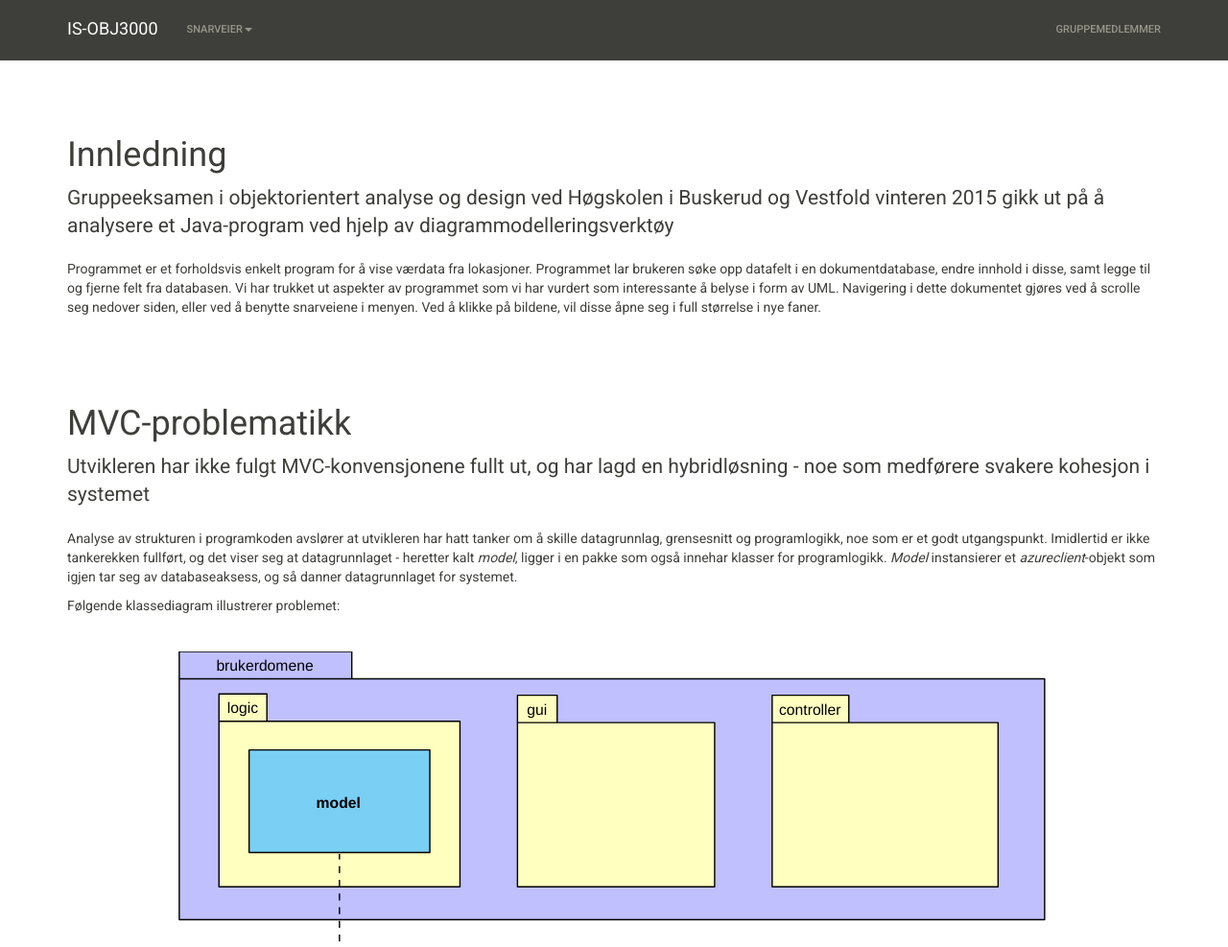
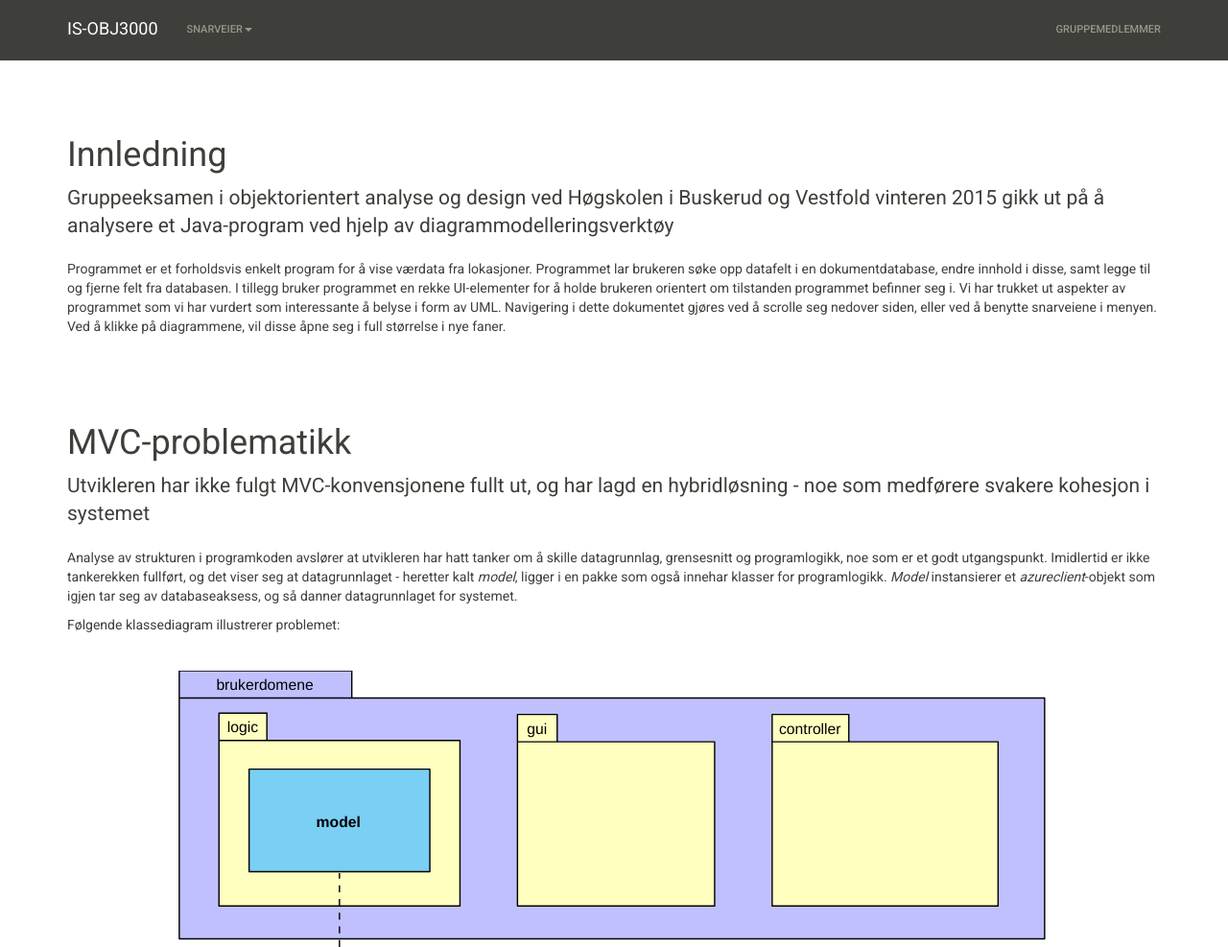
Before and after one commit to espen357moe/OBJ3000-eksamen, a plain HTML site: page index.html in a window 1280 px wide. Shown: the top 987 px of the page at 96% size. Drawn offline with Linux system fonts and the light colour scheme.

Commit message:
Presiserte ordlyden

```diff
--- a/index.html
+++ b/index.html
@@ -46,7 +46,7 @@
               <h1 id="Innledning">Innledning</h1>
                 <p class="lead">Gruppeeksamen i objektorientert analyse og design ved Høgskolen i Buskerud og Vestfold vinteren 2015 gikk ut på å analysere et Java-program ved hjelp av diagrammodelleringsverktøy</p>
 
-                <p>Programmet er et forholdsvis enkelt program for å vise værdata fra lokasjoner. Programmet lar brukeren søke opp datafelt i en dokumentdatabase, endre innhold i disse, samt legge til og fjerne felt fra databasen. Vi har trukket ut aspekter av programmet som vi har vurdert som interessante å belyse i form av UML. Navigering i dette dokumentet gjøres ved å scrolle seg nedover siden, eller ved å benytte snarveiene i menyen. Ved å klikke på bildene, vil disse åpne seg i full størrelse i nye faner.</p>
+                <p>Programmet er et forholdsvis enkelt program for å vise værdata fra lokasjoner. Programmet lar brukeren søke opp datafelt i en dokumentdatabase, endre innhold i disse, samt legge til og fjerne felt fra databasen. I tillegg bruker programmet en rekke UI-elementer for å holde brukeren orientert om tilstanden programmet befinner seg i. Vi har trukket ut aspekter av programmet som vi har vurdert som interessante å belyse i form av UML. Navigering i dette dokumentet gjøres ved å scrolle seg nedover siden, eller ved å benytte snarveiene i menyen. Ved å klikke på diagrammene, vil disse åpne seg i full størrelse i nye faner.</p>
             </section>
 
             <section>
```
